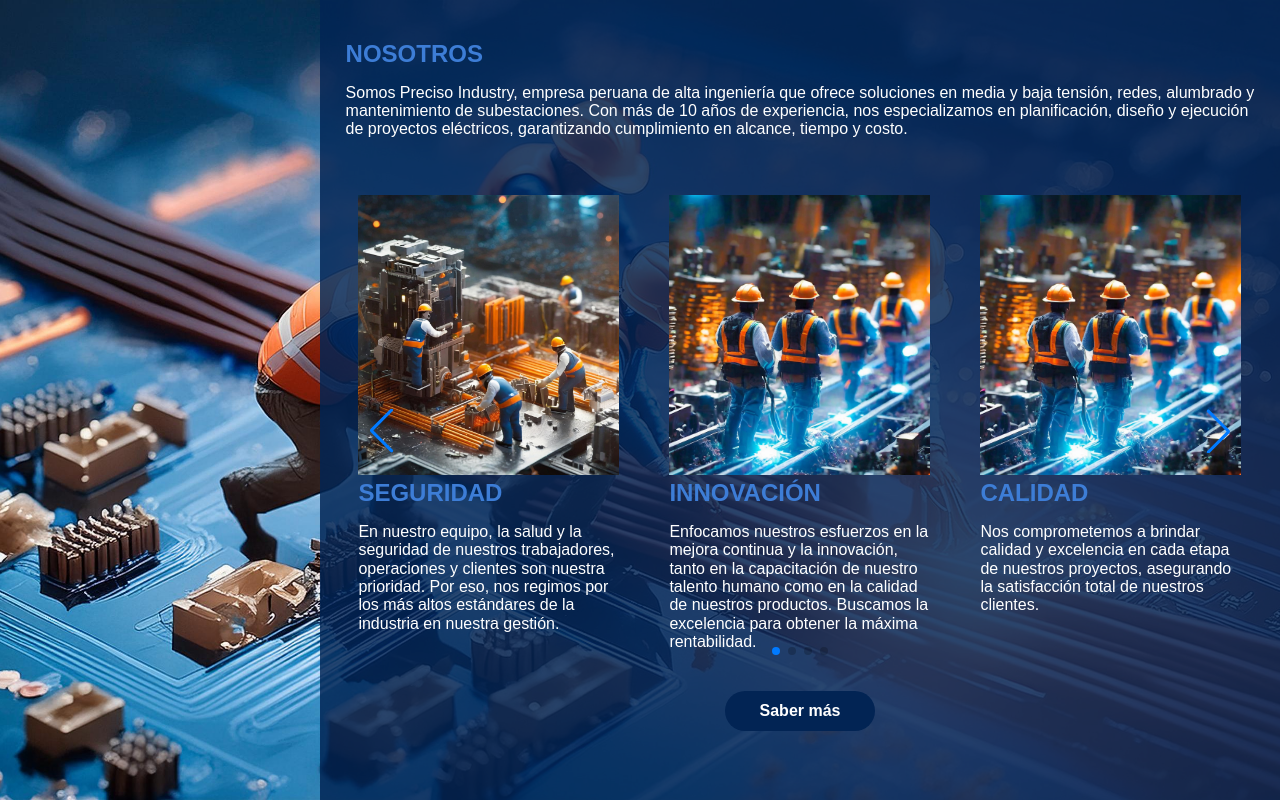
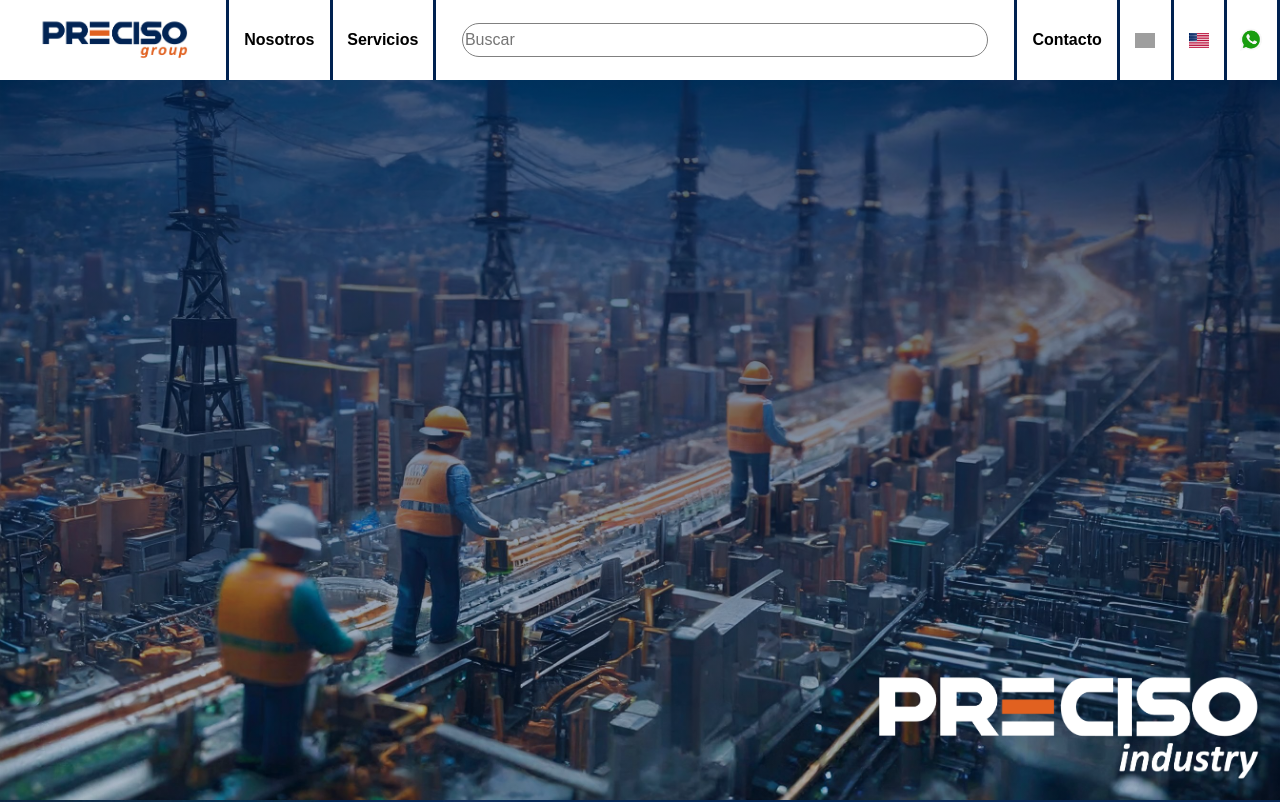
Before and after one commit to knarfangelo/preciso-group, an Angular app: page /inicio in a window 1280 px wide. Shown: the top 802 px of the page. Built offline with nearby package versions, Linux system fonts and the light colour scheme; grey boxes are pictures that could not be loaded.

Commit message:
titulo  corregidosv2

```diff
--- a/src/app/components/galeria/galeria.component.css
+++ b/src/app/components/galeria/galeria.component.css
@@ -16,7 +16,10 @@
     width: 100%;
     height: 60vh;
     object-fit: cover;
+    box-shadow: 0 20px 50px rgb(0, 0, 0);
 }
+
+
 .slide-galeria{
     box-sizing: border-box;
     padding: 50px;
--- a/src/app/components/inicio/inicio.component.css
+++ b/src/app/components/inicio/inicio.component.css
@@ -75,9 +75,9 @@
     position: absolute;
     left: 0;
     bottom: 0;
-    height: 3px; /* Altura de la barra */
+    height: 5px; /* Altura de la barra */
     width: 0; /* Ancho inicial de la barra */
-    background-color: black; /* Color de la barra */
+    background-color: white; /* Color de la barra */
     transition: width 0.5s ease-out; /* Transición */
 }
 
@@ -115,7 +115,8 @@
     width: 100%;
     height: 100%;
     z-index: 10;
-    background-color: #14141460;
+    background: linear-gradient(to bottom, #002150b7, #00215046);
+
 }
 
 header .titulo-2 {
--- a/src/app/components/inicio/inicio.component.html
+++ b/src/app/components/inicio/inicio.component.html
@@ -1,4 +1,4 @@
-<!-- <main>
+<main>
     <nav>
         <ul>
             <li class="titulo"> <a  href=""><img class="imgtitulo" src="/titulo.png" alt=""></a></li>
@@ -21,12 +21,9 @@
 
 
 
-
+<app-nosotros id="nosotros"></app-nosotros>
 <app-servicios id="servicios"></app-servicios>
 <app-servicios2></app-servicios2>
-
 <app-galeria></app-galeria>
 <app-blog></app-blog>
 <app-footer id="contacto"></app-footer>
--->
-<app-nosotros id="nosotros"></app-nosotros>
--- a/tsconfig.json
+++ b/tsconfig.json
@@ -1,5 +1,3 @@
-/* To learn more about Typescript configuration file: https://www.typescriptlang.org/docs/handbook/tsconfig-json.html. */
-/* To learn more about Angular compiler options: https://angular.dev/reference/configs/angular-compiler-options. */
 {
   "compileOnSave": false,
   "compilerOptions": {
```
Also changed, not shown: public/principal/titulo-sinfondo.png, public/principal/tituloviejo.png (added).
